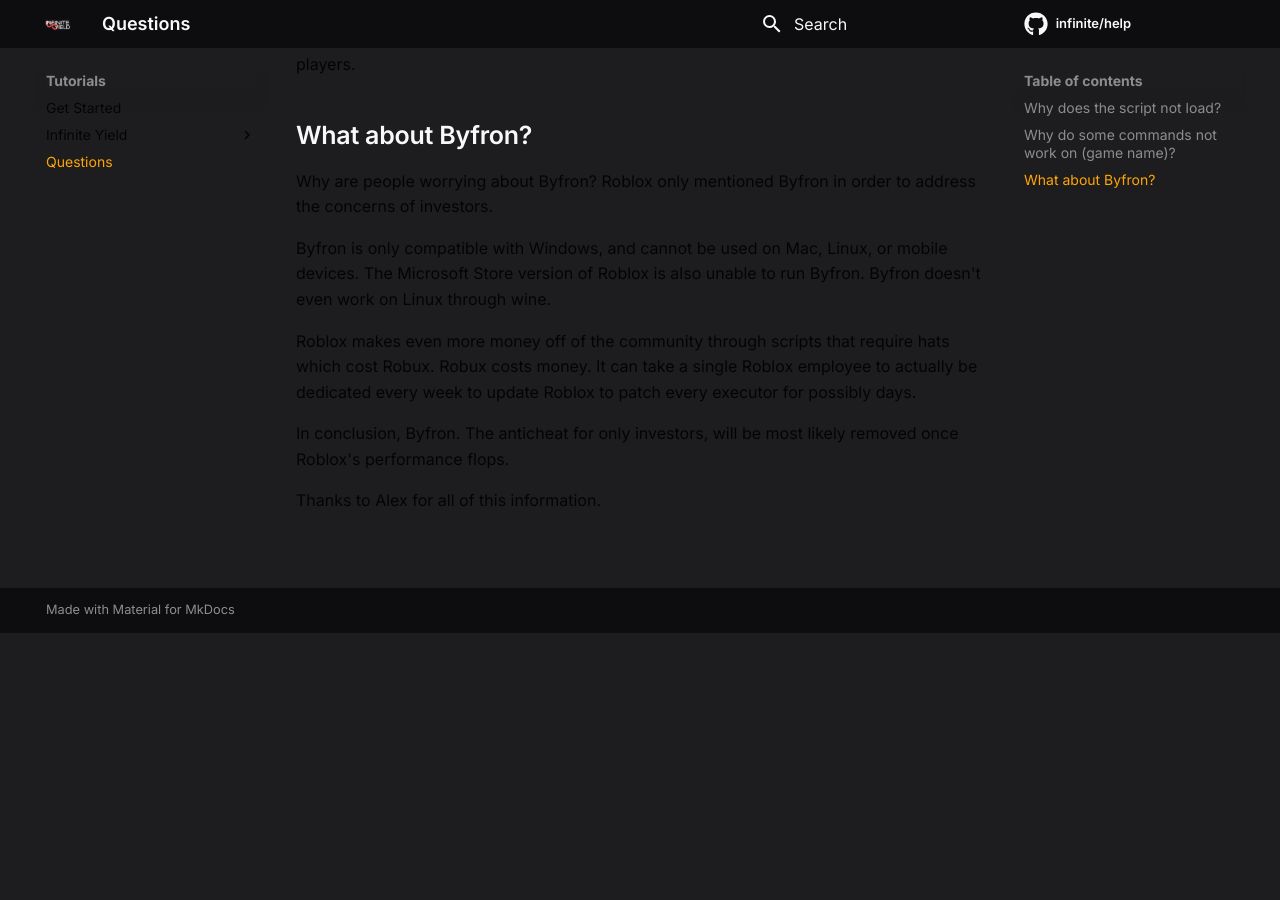
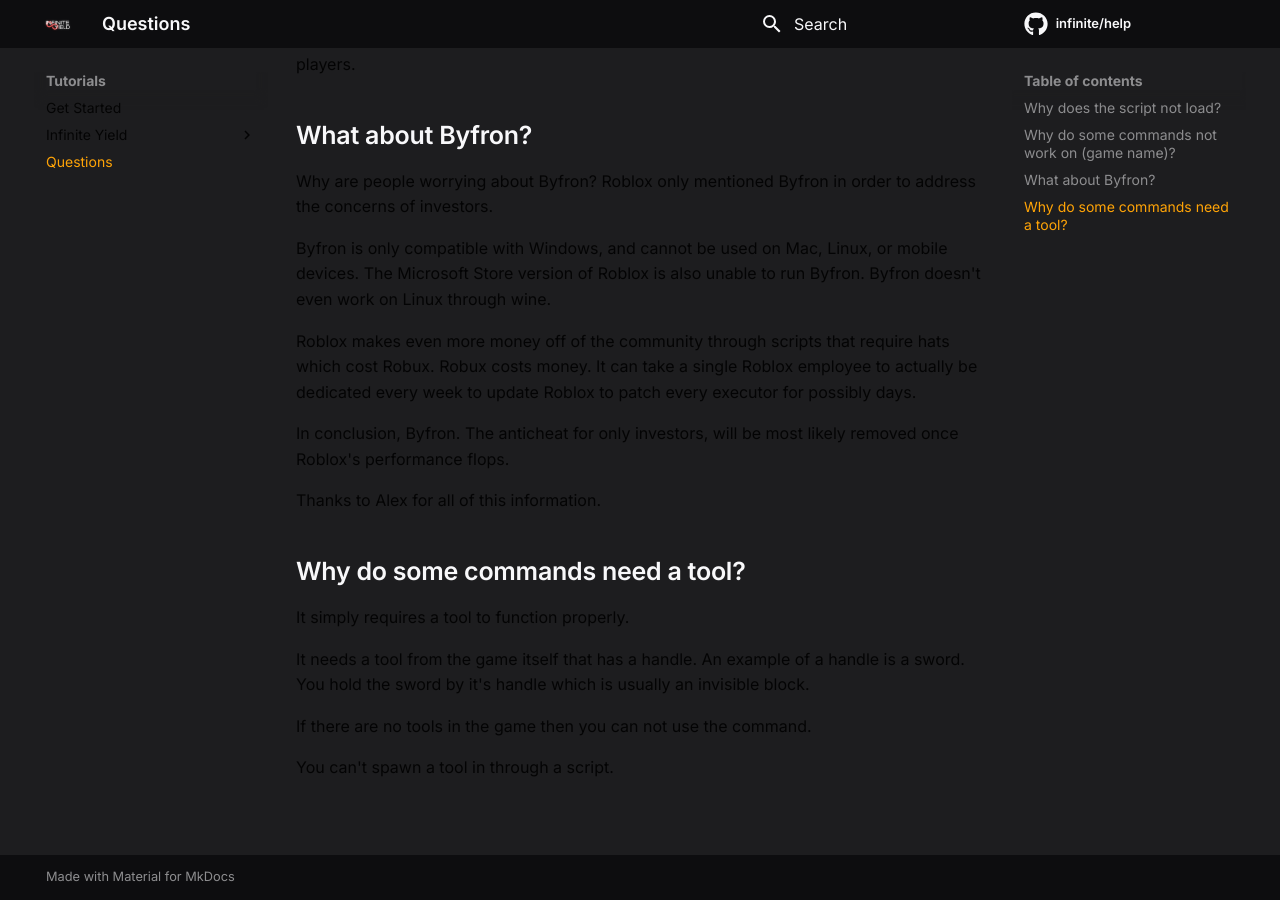
Before and after one commit to moikoros/help, an MkDocs documentation site: the page built from docs/tutorials/q&a.md, in a window 1280 px wide and 900 px high, scrolled down 1189 px. Built offline with MkDocs 1.6.1 and Material for MkDocs 9.7.7, drawn with Linux system fonts in a browser that asks for light colours; comment, search, counter and statistics services are not loaded; before the commit the page ends 1822 px from its top, so only the background shows below that.

Commit message:
Update q&a.md

```diff
--- a/docs/tutorials/q&a.md
+++ b/docs/tutorials/q&a.md
@@ -36,3 +36,13 @@
 In conclusion, Byfron. The anticheat for only investors, will be most likely removed once Roblox's performance flops.
 
 Thanks to Alex for all of this information.
+
+## Why do some commands need a tool?
+
+It simply requires a tool to function properly.
+
+It needs a tool from the game itself that has a handle. An example of a handle is a sword. You hold the sword by it's handle which is usually an invisible block.
+
+If there are no tools in the game then you can not use the command.
+
+You can't spawn a tool in through a script.
```
